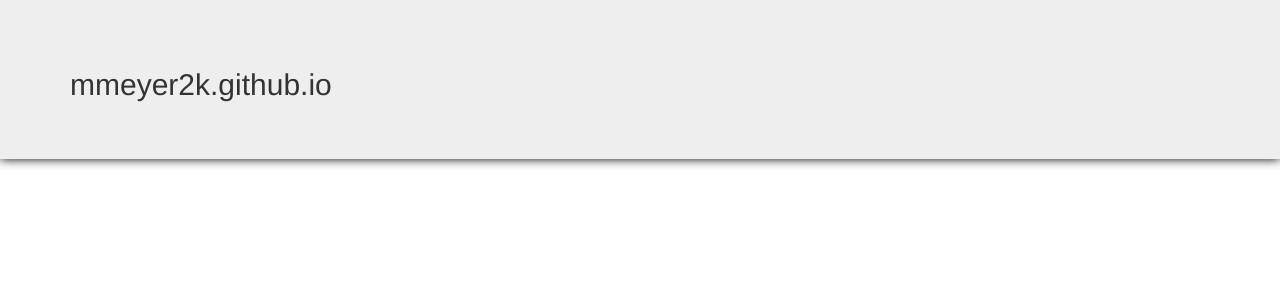
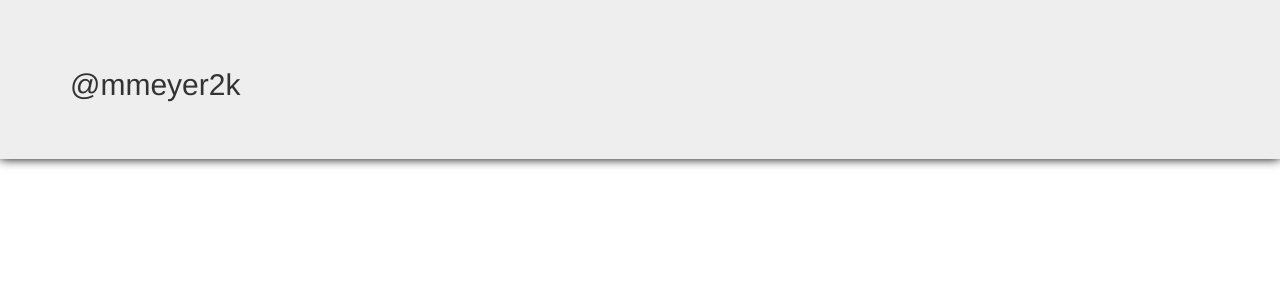
Before and after one commit to mmeyer2k/mmeyer2k.github.io, a Jekyll site: the page built from index.html, in a window 1280 px wide. Shown: the top 300 px of the page. Built offline with Jekyll 4.4.1, drawn with Linux system fonts in a browser that asks for light colours; nearby versions of some CDN libraries.

Commit message:
no message

```diff
--- a/_layouts/default.html
+++ b/_layouts/default.html
@@ -17,7 +17,9 @@
     <body>
         <div class="jumbotron">
             <div class="container">
-                <h2>mmeyer2k.github.io</h2>
+                <h2>
+                    @mmeyer2k
+                </h2>
             </div>
         </div>
     </body>
```
Also changed, not shown: 1 other file.
